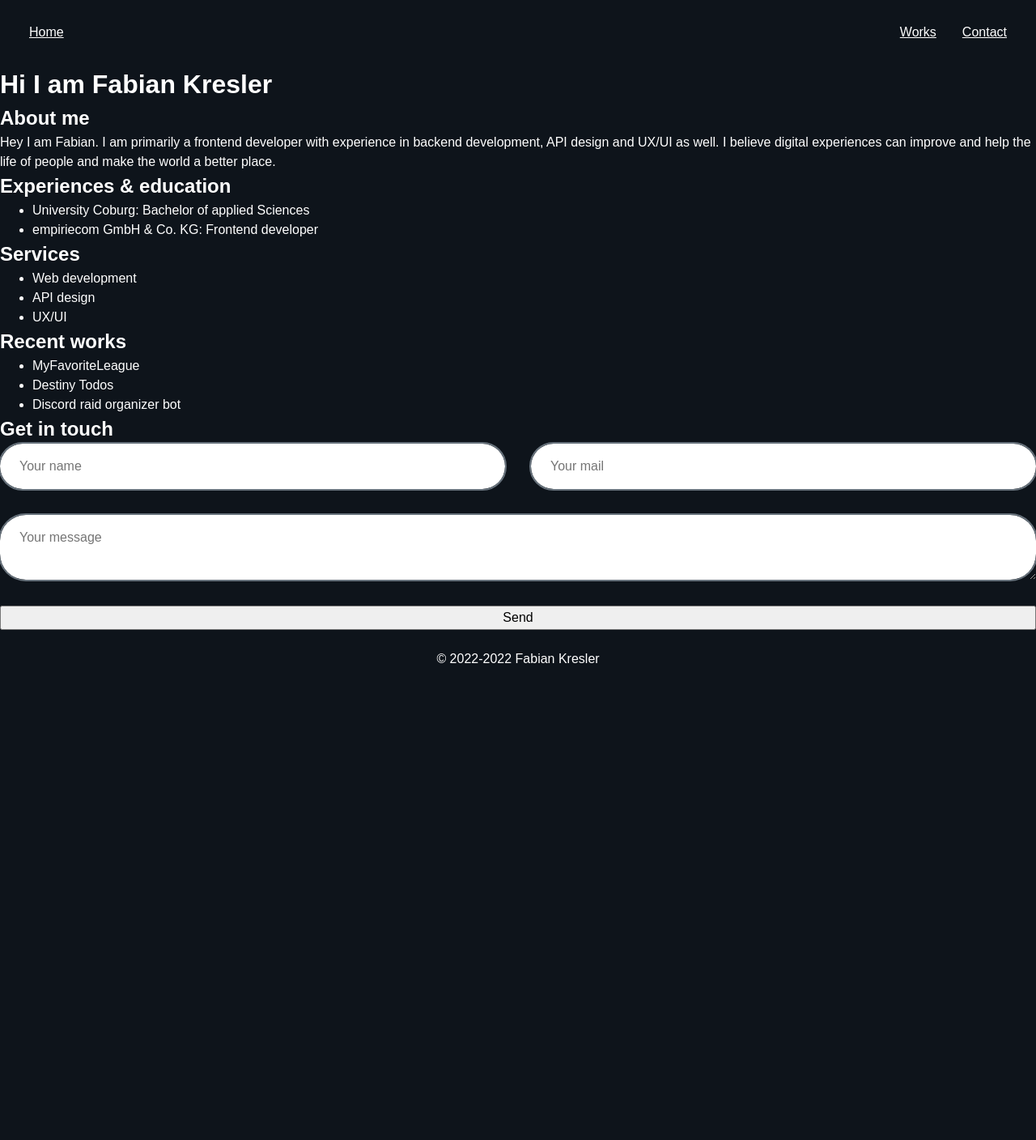
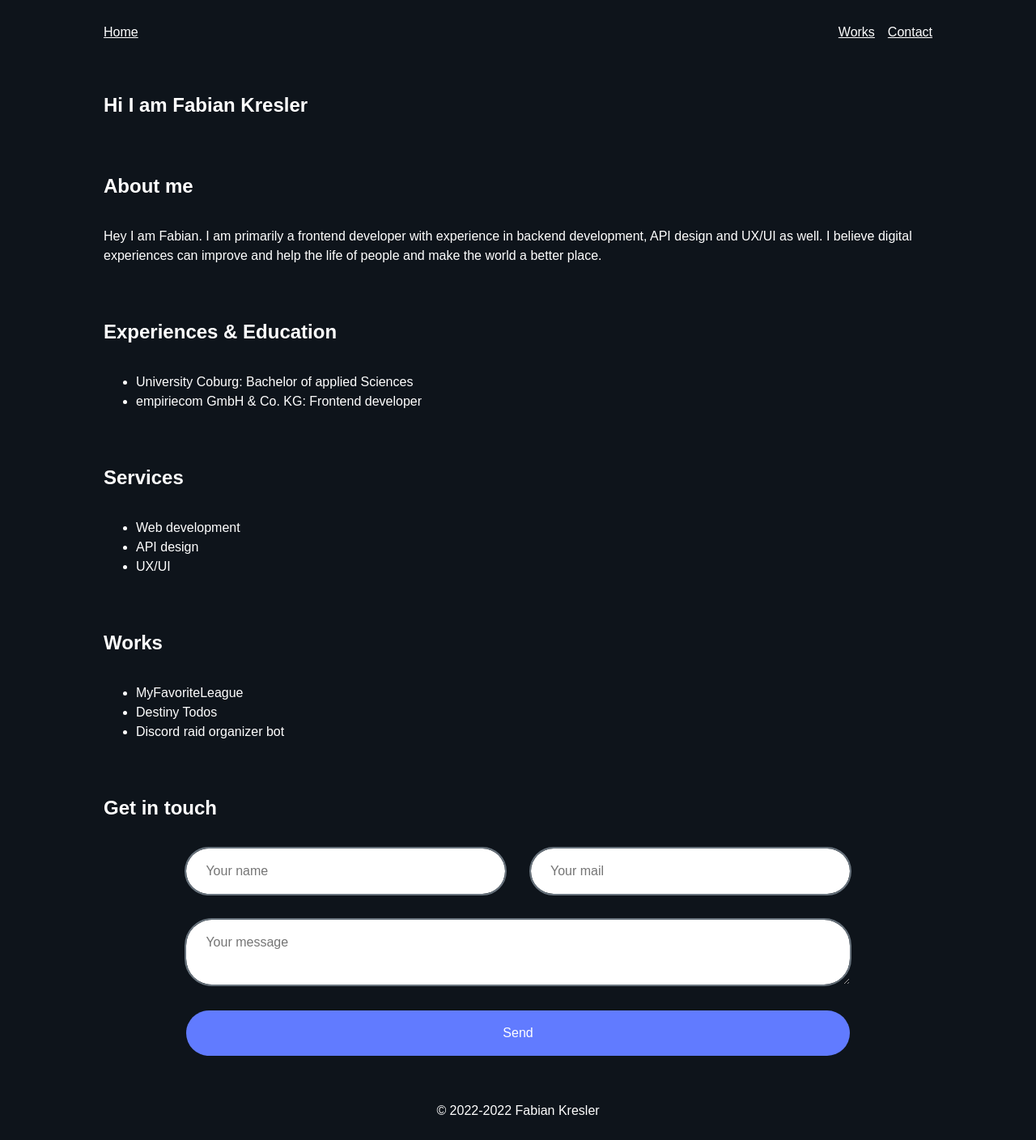
Before and after one commit to fkresler/fabidev-portfolio, a Next.js app: page / in a window 1280 px wide. Shown: the whole page at 81% size. Before the commit the page ends 850 px from the top, so only its background shows below. Built offline with nearby package versions, Linux system fonts and the light colour scheme.

Commit message:
feat: add empty space with new structuring components

```diff
--- /dev/null
+++ b/app/Button.module.scss
@@ -0,0 +1,35 @@
+.button {
+  padding: 16px 24px;
+  border-width: 0;
+  border-radius: 32px;
+  margin: 0 auto;
+  cursor: pointer;
+}
+
+.fullWidth {
+  display: block;
+  width: 100%;
+}
+
+.text {
+  background-color: inherit;
+  color: inherit;
+  border: 0;
+  outline: 0;
+  text-decoration: underline;
+}
+
+.primary {
+  background-color: var(--color-primary);
+  color: var(--color-text);
+}
+
+.secondary {
+  background-color: var(--color-secondary);
+  color: var(--color-text);
+}
+
+.muted {
+  background-color: var(--color-muted-background);
+  color: var(--color-muted);
+}
--- /dev/null
+++ b/app/Button.tsx
@@ -0,0 +1,20 @@
+import React, { ButtonHTMLAttributes } from 'react';
+import styles from './Button.module.scss';
+
+type ButtonProps = ButtonHTMLAttributes<HTMLButtonElement> & {
+  isFullWidth?: boolean;
+  style?: 'text' | 'primary' | 'secondary' | 'muted';
+};
+
+const Button = ({ children, isFullWidth = false, style = 'primary', ...rest }: ButtonProps) => {
+  const widthClassName: string = isFullWidth ? styles.fullWidth : '';
+  const styleClassName: string = styles[style] || styles.primary;
+
+  return (
+    <button {...rest} className={`${styles.button} ${widthClassName} ${styleClassName}`}>
+      {children}
+    </button>
+  );
+};
+
+export default Button;
--- a/app/ContactForm.tsx
+++ b/app/ContactForm.tsx
@@ -2,6 +2,7 @@
 
 import React from 'react';
 import { Input, Textarea } from './Input';
+import Button from './Button';
 import styles from './ContactForm.module.scss';
 
 const ContactForm = () => {
@@ -36,7 +37,9 @@ const ContactForm = () => {
         value={message}
         onChange={(e) => setMessage(e.target.value)}
       />
-      <button type="submit">Send</button>
+      <Button type="submit" style="primary" isFullWidth>
+        Send
+      </Button>
     </form>
   );
 };
--- /dev/null
+++ b/app/Container.module.scss
@@ -0,0 +1,20 @@
+.section {
+  display: block;
+  width: 80%;
+  margin: 0 auto;
+  padding: 32px 0px;
+}
+
+.default {
+  display: block;
+}
+
+.sm {
+  display: block;
+  width: 80%;
+  margin: 0 auto;
+}
+
+.headline {
+  margin-bottom: 32px;
+}
--- /dev/null
+++ b/app/Container.tsx
@@ -0,0 +1,18 @@
+import React from 'react';
+import styles from './Container.module.scss';
+
+type ContainerProps = {
+  id?: string;
+  headline?: string;
+  contentSize?: 'sm' | 'default';
+  children: React.ReactNode;
+};
+
+const Container = ({ id, headline, children, contentSize = 'default' }: ContainerProps) => (
+  <section id={id} className={styles.section}>
+    {headline && <h2 className={styles.headline}>{headline}</h2>}
+    <div className={styles[contentSize]}>{children}</div>
+  </section>
+);
+
+export default Container;
--- a/app/layout.module.scss
+++ b/app/layout.module.scss
@@ -6,7 +6,9 @@
 
 .header {
   display: block;
-  padding: 1.75rem 1.25rem;
+  padding: 1.75rem 0;
+  width: 80%;
+  margin: 0 auto;
 
   nav {
     display: flex;
@@ -17,7 +19,10 @@
       display: none;
 
       @media only screen and (min-width: 600px) {
-        display: block;
+        display: flex;
+        align-items: center;
+        justify-content: space-between;
+        gap: 16px;
       }
     }
 
@@ -32,10 +37,6 @@
     .nav_small_popup {
       display: none;
     }
-
-    a {
-      padding: 0 1rem;
-    }
   }
 }
 
--- a/app/page.tsx
+++ b/app/page.tsx
@@ -1,43 +1,41 @@
+import Container from './Container';
 import ContactForm from './ContactForm';
 
 const IndexPage = async () => (
   <>
-    <h1>Hi I am Fabian Kresler</h1>
-    <section>
-      <h2>About me</h2>
+    <Container>
+      <h1>Hi I am Fabian Kresler</h1>
+    </Container>
+    <Container headline="About me">
       <p>
         Hey I am Fabian. I am primarily a frontend developer with experience in backend development, API design and
         UX/UI as well. I believe digital experiences can improve and help the life of people and make the world a better
         place.
       </p>
-    </section>
-    <section>
-      <h2>Experiences & education</h2>
+    </Container>
+    <Container headline="Experiences & Education">
       <ul>
         <li>University Coburg: Bachelor of applied Sciences</li>
         <li>empiriecom GmbH & Co. KG: Frontend developer</li>
       </ul>
-    </section>
-    <section>
-      <h2>Services</h2>
+    </Container>
+    <Container headline="Services">
       <ul>
         <li>Web development</li>
         <li>API design</li>
         <li>UX/UI</li>
       </ul>
-    </section>
-    <section>
-      <h2>Recent works</h2>
+    </Container>
+    <Container headline="Works">
       <ul>
         <li>MyFavoriteLeague</li>
         <li>Destiny Todos</li>
         <li>Discord raid organizer bot</li>
       </ul>
-    </section>
-    <section>
-      <h2>Get in touch</h2>
+    </Container>
+    <Container headline="Get in touch" contentSize="sm">
       <ContactForm />
-    </section>
+    </Container>
   </>
 );
 
```
Also changed, not shown: app/contact/page.tsx (+6 -4 lines), app/works/page.tsx (+17 -1 lines), package.json (line endings or trailing spaces).
